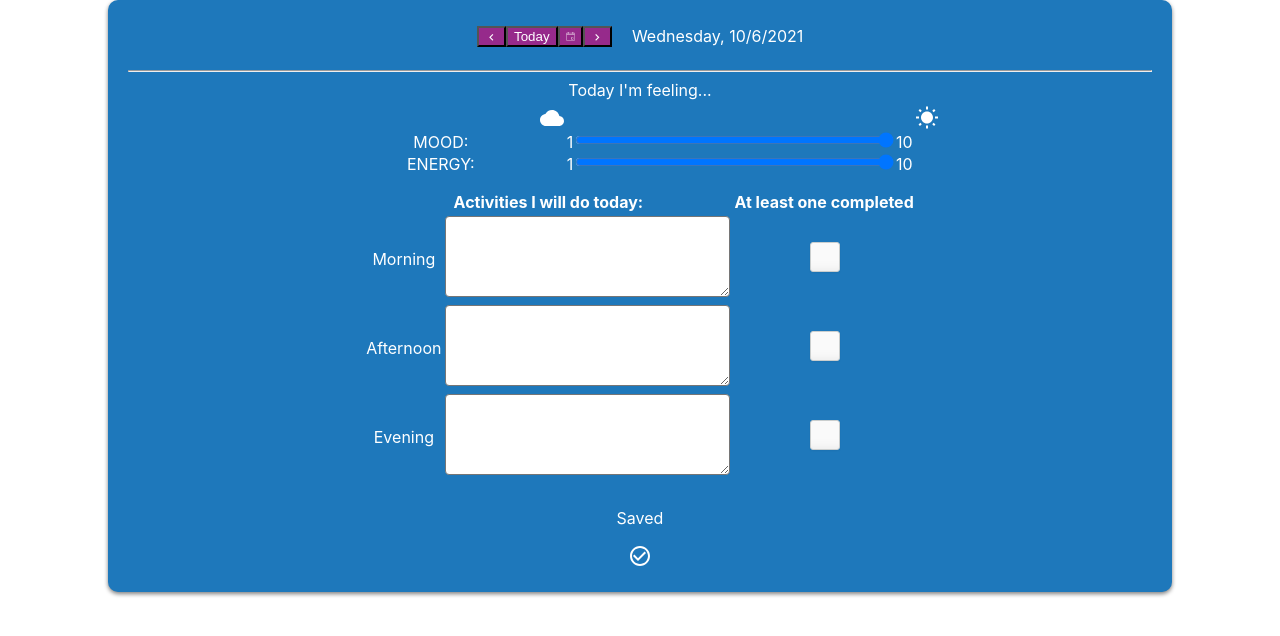
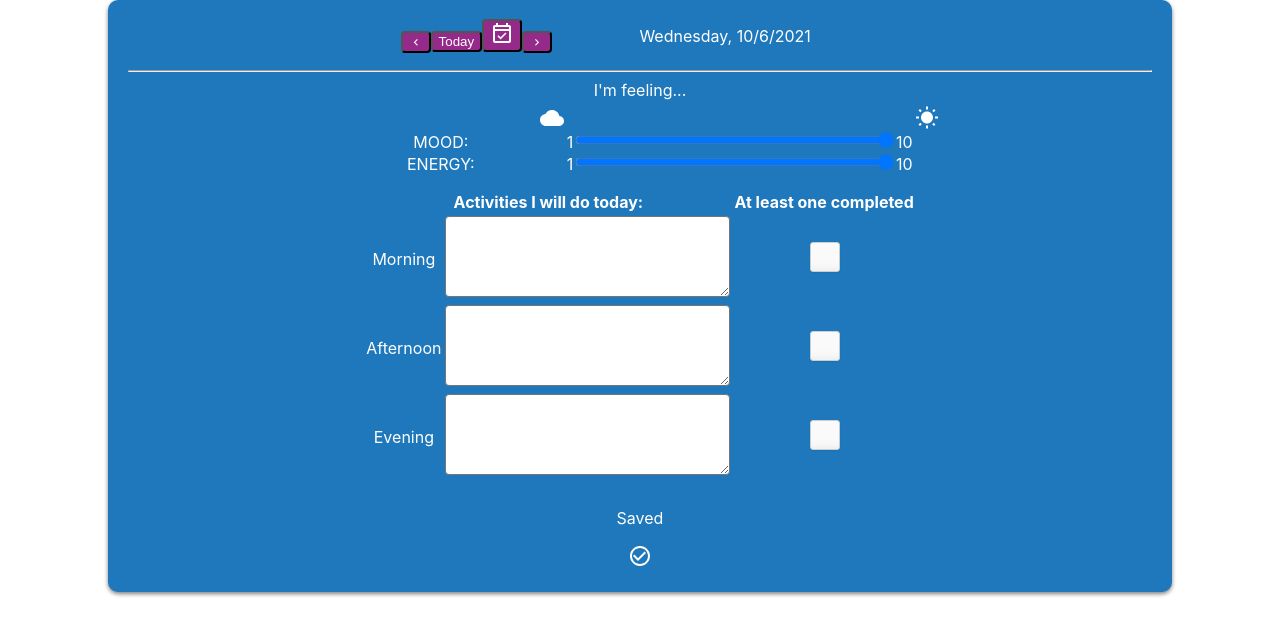
Before and after one commit to alexpwooddev/mood-forecaster-and-planner, a React (Create React App) app: page / in a window 1280 px wide. Shown: the top 636 px of the page. Built offline with nearby package versions, Linux system fonts and the light colour scheme.

Commit message:
update styles again

```diff
--- a/src/components/Navbar.css
+++ b/src/components/Navbar.css
@@ -9,6 +9,16 @@
 .navbar .buttons-container {
   padding-right: 20px;
 }
+
+.navbar p {
+  width: 30%;
+}
+
+.navbar button {
+  border-radius: 4px;
+}
+
+.navbar .material-icons.md-18 { font-size: 18px; }
 
 .navbar .DayPicker-wrapper {
   position: absolute;
@@ -82,7 +92,7 @@
 }
 
 .navbar .calendar-button {
-  width: 25px;
+  /* width: 25px; */
   height: auto;
 }
 
--- a/src/components/Navbar.js
+++ b/src/components/Navbar.js
@@ -2,6 +2,8 @@ import React, { useState } from "react";
 import { useDispatch, useSelector } from "react-redux";
 import { parseISO } from "date-fns";
 import DayPicker from "react-day-picker";
+import Event from "@material-ui/icons/EventAvailableOutlined";
+
 import "react-day-picker/lib/style.css";
 
 import "./Navbar.css";
@@ -57,11 +59,7 @@ export const Navbar = (props) => {
           Today
         </button>
         <button className="calendar-button" onClick={toggleShowDayPicker}>
-          <img
-            className="calendar-icon"
-            src="icons/icons8-planner-50.png"
-            alt="calendar icon"
-          />
+          <Event />
         </button>
         {showDayPicker && (
           <DayPicker onDayClick={handleDayClick} selectedDays={pickedDate} />
--- a/src/features/forms/Form.css
+++ b/src/features/forms/Form.css
@@ -32,6 +32,7 @@ input[type="range"] {
 
 textarea {
   border-radius: 4px;
+  color: var(--magenta);
 }
 
 .regular-checkbox {
--- a/src/features/forms/Form.js
+++ b/src/features/forms/Form.js
@@ -42,7 +42,7 @@ export const Form = () => {
       <Autosave form={form} modifyAutoSaveState={modifyAutoSaveState} />
       <form className="form">
         <fieldset>
-          <legend>Today I'm feeling...</legend>
+          <legend>I'm feeling...</legend>
           <div className="range-container">
             <div className="label-wrapper">
               <label htmlFor="mood">MOOD:</label>
```
